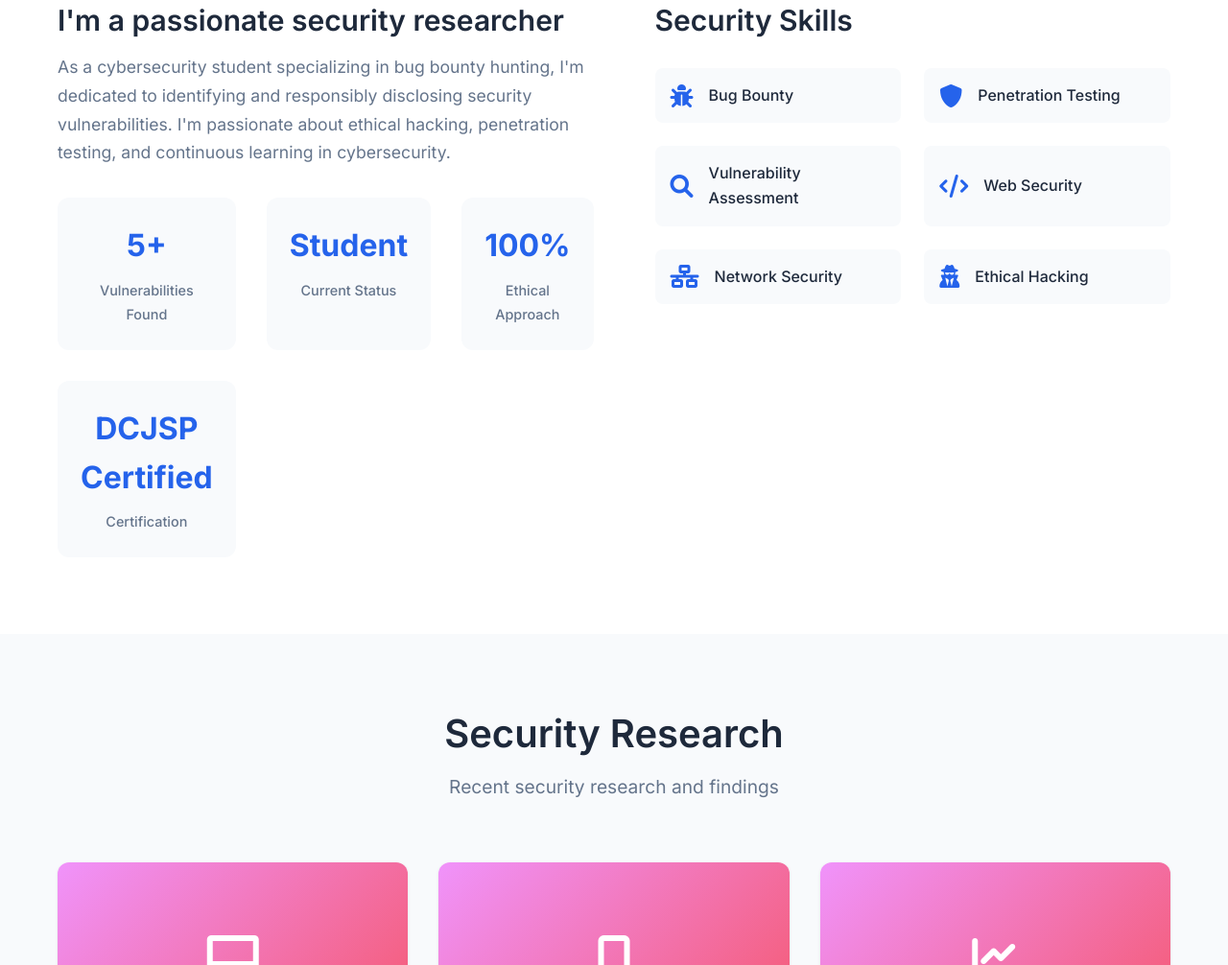
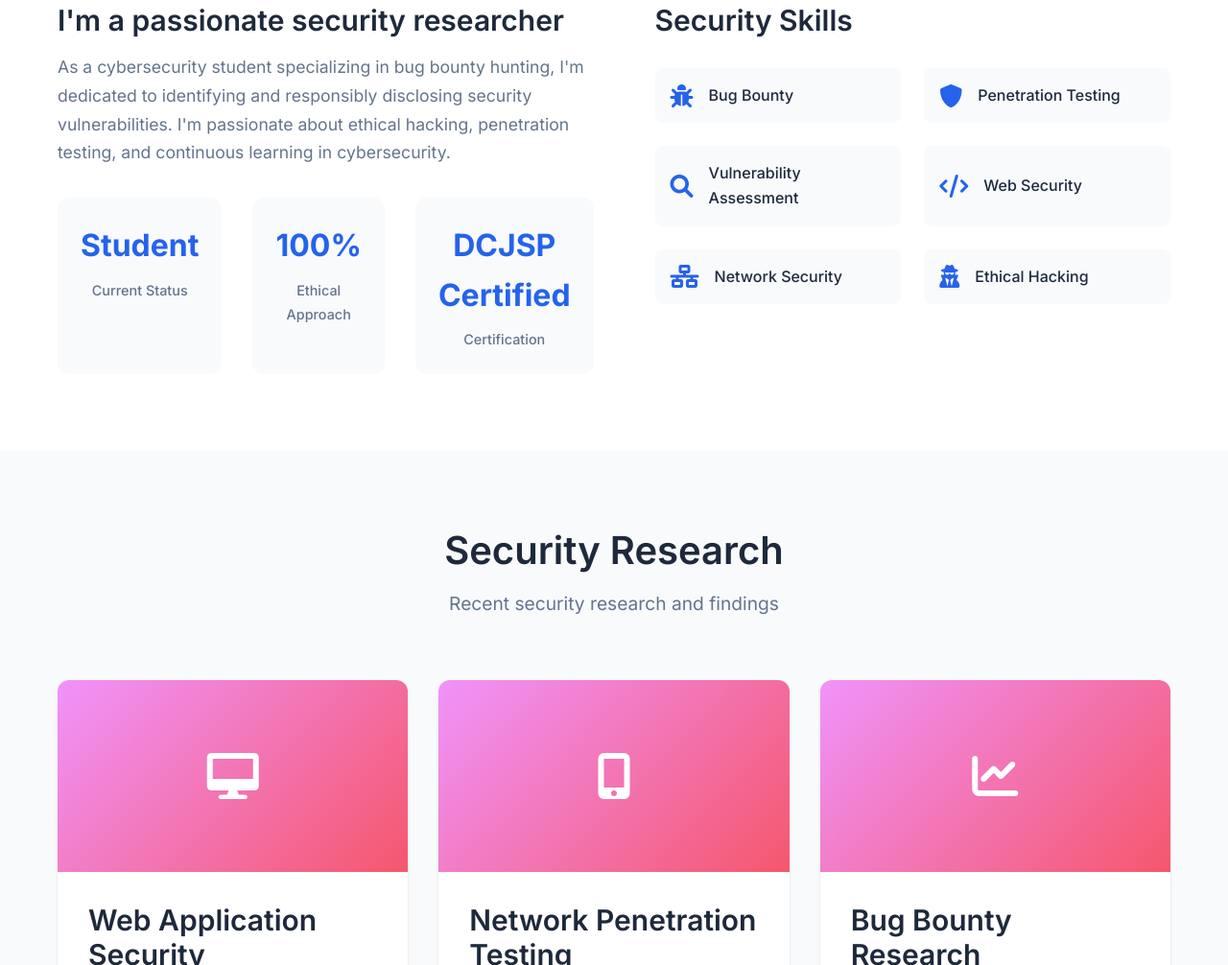
Before and after one commit to Techy297/Portfolio, a plain HTML site: page index.html in a window 1280 px wide. Shown: the part 1036-2042 px from the top of the page at 96% size. Drawn offline with Linux system fonts and the light colour scheme.

Commit message:
Update index.html

```diff
--- a/index.html
+++ b/index.html
@@ -1,14 +1,17 @@
 <!DOCTYPE html>
 <html lang="en">
+
 <head>
     <meta charset="UTF-8">
     <meta name="viewport" content="width=device-width, initial-scale=1.0">
     <title>Juned Silavat - DCJSP Certified Security Professional & Bug Hunter</title>
-    <meta name="description" content="Juned Silavat's portfolio showcasing DCJSP Certified Security Professional, cybersecurity research, and bug bounty hunting skills">
+    <meta name="description"
+        content="Juned Silavat's portfolio showcasing DCJSP Certified Security Professional, cybersecurity research, and bug bounty hunting skills">
     <link rel="stylesheet" href="style.css">
     <link href="https://fonts.googleapis.com/css2?family=Inter:wght@300;400;500;600;700&display=swap" rel="stylesheet">
     <link rel="stylesheet" href="https://cdnjs.cloudflare.com/ajax/libs/font-awesome/6.0.0/css/all.min.css">
 </head>
+
 <body>
     <!-- Header & Navigation -->
     <header class="header">
@@ -86,10 +89,6 @@
                     </p>
                     <div class="about-stats">
                         <div class="stat">
-                            <span class="stat-number">5+</span>
-                            <span class="stat-label">Vulnerabilities Found</span>
-                        </div>
-                        <div class="stat">
                             <span class="stat-number">Student</span>
                             <span class="stat-label">Current Status</span>
                         </div>
@@ -162,7 +161,8 @@
                     </div>
                     <div class="portfolio-content">
                         <h3>Web Application Security Assessment</h3>
-                        <p>Comprehensive security testing of web applications, identifying OWASP Top 10 vulnerabilities.</p>
+                        <p>Comprehensive security testing of web applications, identifying OWASP Top 10 vulnerabilities.
+                        </p>
                         <div class="portfolio-tech">
                             <span class="tech-tag">OWASP</span>
                             <span class="tech-tag">Burp Suite</span>
@@ -189,7 +189,8 @@
                     </div>
                     <div class="portfolio-content">
                         <h3>Network Penetration Testing</h3>
-                        <p>Network security assessment and penetration testing to identify infrastructure vulnerabilities.</p>
+                        <p>Network security assessment and penetration testing to identify infrastructure
+                            vulnerabilities.</p>
                         <div class="portfolio-tech">
                             <span class="tech-tag">Nmap</span>
                             <span class="tech-tag">Metasploit</span>
@@ -216,7 +217,8 @@
                     </div>
                     <div class="portfolio-content">
                         <h3>Bug Bounty Research</h3>
-                        <p>Responsible vulnerability disclosure through bug bounty programs, focusing on critical security flaws.</p>
+                        <p>Responsible vulnerability disclosure through bug bounty programs, focusing on critical
+                            security flaws.</p>
                         <div class="portfolio-tech">
                             <span class="tech-tag">Bug Bounty</span>
                             <span class="tech-tag">XSS</span>
@@ -265,7 +267,8 @@
 
                 <!-- Replaced the form with a Google Form button -->
                 <div class="contact-form">
-                    <a href="https://docs.google.com/forms/d/e/your-google-form-id/viewform" target="_blank" class="btn btn-primary">
+                    <a href="https://docs.google.com/forms/d/e/your-google-form-id/viewform" target="_blank"
+                        class="btn btn-primary">
                         Contact Me
                     </a>
                 </div>
@@ -290,4 +293,5 @@
 
     <script src="script.js"></script>
 </body>
+
 </html>
```
